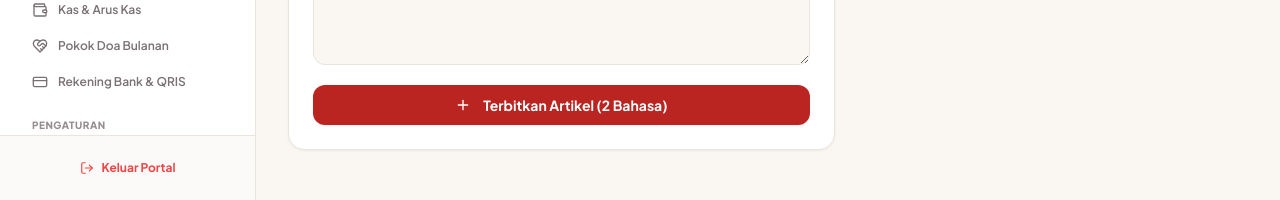
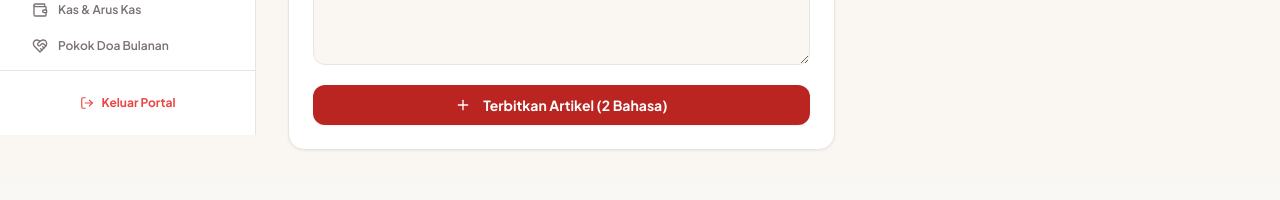
Before and after one commit to esmofnusantara-admin/esm-company-profile, a Next.js app: page /admin/artikel in a window 1280 px wide. Shown: the part 665-865 px from the top of the page. Built offline with nearby package versions, Linux system fonts and the light colour scheme; no server answers; the database is empty.

Commit message:
fix(ui): make admin sidebar sticky top-0 h-screen so it never scrolls away

```diff
--- a/src/app/(admin)/admin/layout.tsx
+++ b/src/app/(admin)/admin/layout.tsx
@@ -19,7 +19,7 @@ export default function AdminRootLayout({
     <div className="flex min-h-screen bg-canvas">
       <AdminSidebar />
       <div className="flex-1 flex flex-col min-w-0">
-        <header className="h-16 border-b border-border bg-card px-8 flex items-center justify-between">
+        <header className="sticky top-0 z-20 h-16 border-b border-border bg-card/95 backdrop-blur-md px-8 flex items-center justify-between shrink-0">
           <div className="flex items-center gap-2">
             <span className="text-xs font-bold text-muted-foreground uppercase tracking-wider">
               ESM Internal CMS &bull; Portal Pengelolaan
@@ -35,7 +35,7 @@ export default function AdminRootLayout({
             </div>
           </div>
         </header>
-        <main className="flex-1 p-6 md:p-8 overflow-y-auto">{children}</main>
+        <main className="flex-1 p-6 md:p-8">{children}</main>
       </div>
     </div>
   );
--- a/src/components/layout/AdminSidebar.tsx
+++ b/src/components/layout/AdminSidebar.tsx
@@ -153,8 +153,8 @@ export function AdminSidebar() {
   };
 
   return (
-    <aside className="w-64 border-r border-border bg-card flex flex-col justify-between shrink-0 min-h-screen">
-      <div className="p-5 space-y-6 overflow-y-auto max-h-screen scrollbar-none">
+    <aside className="sticky top-0 h-screen w-64 border-r border-border bg-card flex flex-col justify-between shrink-0 z-30">
+      <div className="flex-1 overflow-y-auto p-5 space-y-6 min-h-0 [&::-webkit-scrollbar]:w-1.5 [&::-webkit-scrollbar-thumb]:rounded-full [&::-webkit-scrollbar-thumb]:bg-border">
         {/* Brand */}
         <div className="flex items-center gap-3">
           <div className="relative size-10 shrink-0 rounded-xl bg-white p-1 flex items-center justify-center shadow-warm-sm ring-1 ring-border/60">
@@ -213,7 +213,7 @@ export function AdminSidebar() {
       </div>
 
       {/* Footer User & Logout */}
-      <div className="p-4 border-t border-border bg-muted/20">
+      <div className="p-4 border-t border-border bg-card shrink-0">
         <button
           onClick={handleLogout}
           className="w-full flex items-center justify-center gap-2 px-3 py-2 text-xs font-bold text-destructive hover:bg-destructive/10 rounded-xl transition-colors"
```
